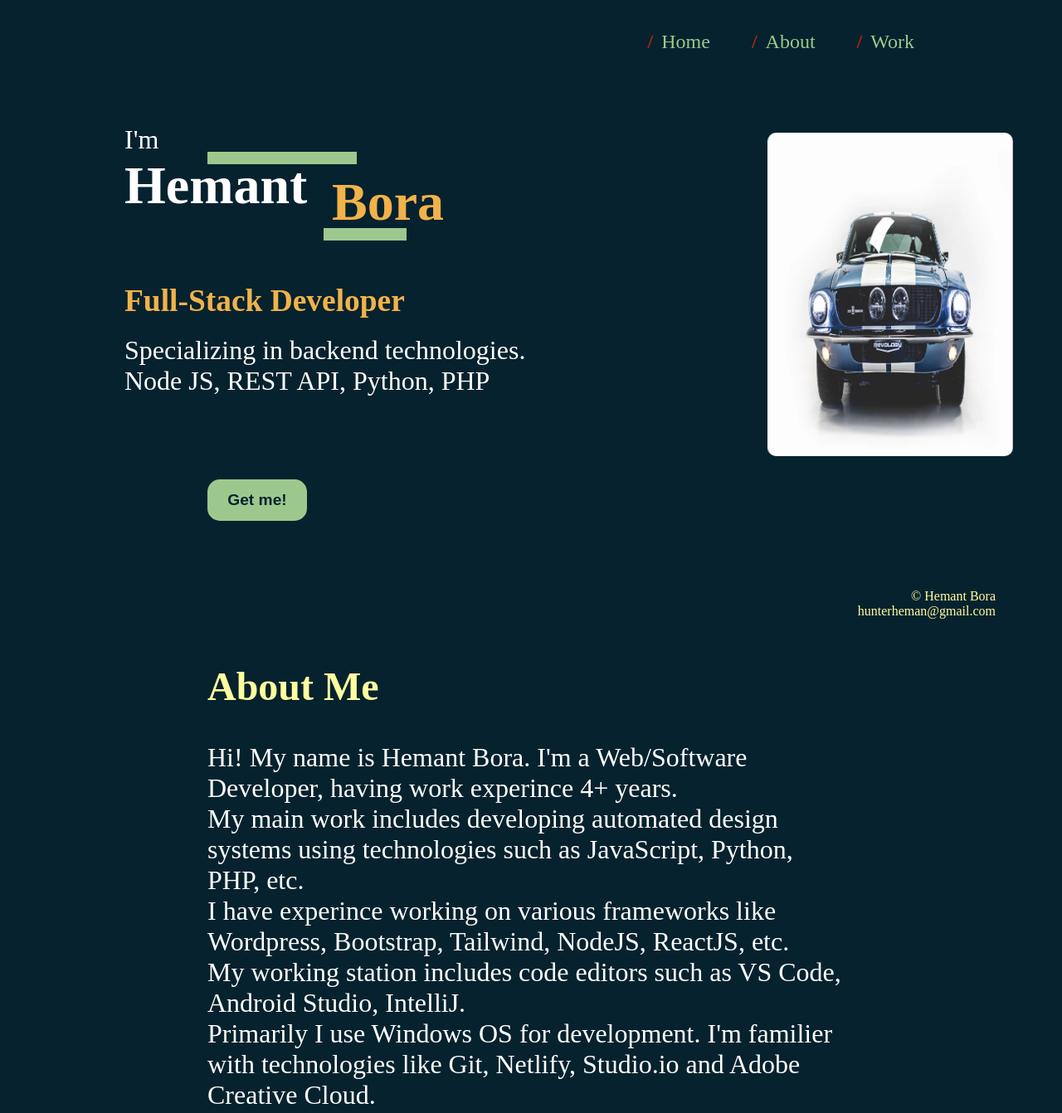
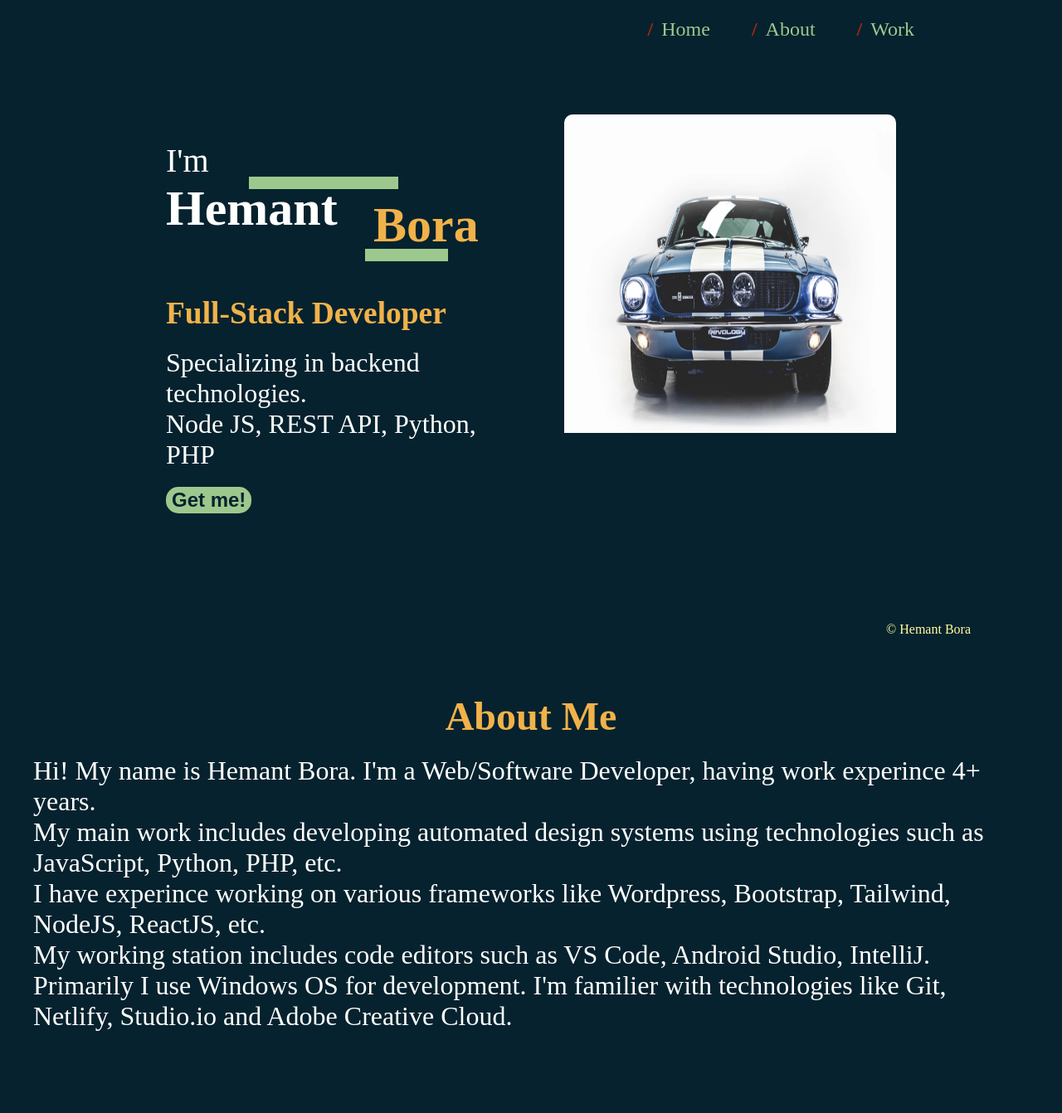
Before and after one commit to HemantHunt/Portfolio, a plain HTML site: page index.html in a window 1280 px wide. Shown: the top 1342 px of the page at 83% size. Drawn offline with Linux system fonts and the light colour scheme.

Commit message:
Add files via upload

```diff
--- a/index.html
+++ b/index.html
@@ -33,7 +33,8 @@
     </header>
 
     <!-- Home -->
-    <div id="home">
+    <section id="home">
+        <div class="home">
             <div class="name">
                 <p>I'm</p>
                 <h1 class="firstName">Hemant</h1>
@@ -51,22 +52,23 @@
                 <img id="mainImg" src="whitecar.jpg" alt="profilePic">
             </div>
         </div>
+    </section>
 
     <!-- About Me -->
-    <section>
-        <div id="about">
+    <section id="about">
+        <div class="about">
         <h1>About Me</h1>
         <p>Hi! My name is Hemant Bora. I'm a Web/Software Developer, having work experince 4+ years. <br>
              My main work includes developing automated design systems using technologies such as
             JavaScript, Python, PHP, etc. <br> I have experince working on various frameworks like Wordpress, Bootstrap, Tailwind, NodeJS, ReactJS, etc. <br>
             My working station includes code editors such as VS Code, Android Studio, IntelliJ.
             <br> Primarily I use Windows OS for development. I'm familier with technologies like Git, Netlify, Studio.io and Adobe Creative Cloud.
-        </aside> </p>
+        </p>
     </div>
     </section>
 
     <!-- Projects/Works -->
-    <section class="work">
+    <section id="work" class="work">
         <div class="container">
             <div class="card">
                 <div class="imgBox">
@@ -84,15 +86,16 @@
             </div>
             <div class="card">
                  <div class="imgBox">
-                    <img src="restAPI.jpg" alt="Red">
+                    <img src="redcar.jpg" alt="Red">
                 </div>
                 <div class="content">
                     <h2>02</h2>
-                    <h3>RESTful API</h3>
-                    <P>A working model of REST API with Node JS only, where User can login and create session, update and delete their information and session.
-			    Also have payment gatway and auto mailing system integration.
+                    <h3>Card Two</h3>
+                    <P>Lorem ipsum dolor sit amet consectetur adipisicing elit.
+                        Incidunt repudiandae quasi ab quas veritatis deserunt
+                        suscipit facilis commodi natus quia.
                     </P>
-                    <a href="https://github.com/HemantHunt/REST-API.git">Read More</a>
+                    <a href="#">Read More</a>
                 </div>
             </div>
             <div class="card">
@@ -115,7 +118,7 @@
 
     <footer>
         <p> © Hemant Bora </p>
-        <p> hunterheman@gmail.com </p>
+        <p> </p>
 
     </footer>
 
--- a/style.css
+++ b/style.css
@@ -20,7 +20,7 @@ body {
 header {
     position: fixed;
     width: 100%;
-    height: 100px;
+    height: 70px;
     display: block;
     background-color: #06222E;
     z-index: 2;
@@ -75,23 +75,29 @@ header {
 /* Span */
 #home {
     display: flex;
-    flex-direction: row;
+    justify-content: center;
+    align-items: center;
+    min-height: 80vh;
+}
+.home {
+    position: relative;
+    display: flex;
+    align-items: center;
+    max-width: 1200px;
+    flex-wrap: wrap;
 }
 .name {
     position: relative;
-    display: flex;
-    flex-direction: column;
-    top: 150px;
-    height: 100vh;
     color: #ffffff;
-    margin-left: 150px;
-    font-size: 2rem;
+    font-size: 2.5rem;
+    height: 300px;
+    width: 400px;
+    margin: 40px;
 }
 .firstName {
     position: relative;
     width: 200px;
     height: 20px;
-
 }
 .firstName::before {
     content: '';
@@ -126,6 +132,7 @@ header {
 .mainTag {
     position: relative;
     margin-top: 50px;
+    font-size: 2rem;
 }
 
 h3 {
@@ -134,16 +141,14 @@ h3 {
 }
 /*-- CTA button --*/
 .btn1 {
-    position: relative;
-    margin: 100px;
-    height: 50px;
-    width: 120px;
     color: #06222E;
     background: #9DC88D;
     border: none;
     border-radius: 15px;
     font-weight: 900;
-    font-size: 1.2rem;
+    font-size: 1.5rem;
+    margin-top: 20px;
+    padding: 2px 7px;
 }
 .btn1:hover {
     transform: scale(1.1,1.1);
@@ -151,19 +156,26 @@ h3 {
 }
 .imgContainer {
     position: relative;
-    float: right;
-    top: 150px;
-    left: 200px;
-    height: 400px;
-    width: 300px;
-
+    overflow: hidden;
+    height: 100%;
+    margin: 40px;
 }
+/* .imgContainer::before {
+    content: '';
+    position: absolute;
+    background: #9DC88D;
+    top: 90px;
+    left: 30px;
+    right: -5px;
+    bottom: 0;
+    height: 70%;
+    width: 80%;
+    z-index: -2;
+} */
 #mainImg {
-    position: absolute;
-    top: 10px;
-    height: 390px;
-    width: 300px;
-    transform: rotateY(-10deg);
+    position: relative;
+    top: 20px;
+    width: 400px;
     background: rgba( 255, 255, 255, 0.05 );
     backdrop-filter: blur( 3.0px );
     -webkit-backdrop-filter: blur( 3.0px );
@@ -172,7 +184,6 @@ h3 {
 #mainImg:hover {
     transform: scale(1.1,1.1);
     background: none;
-    box-shadow: none;
     transition: all 1s ease-in;
 }
 
@@ -183,14 +194,14 @@ footer {
     flex-direction: column;
     align-items: flex-end;
     bottom: 0;
-    height: 90px;
+    height: 50px;
     width: 100%;
     color: #FFFD9E;
     background-color: #06222E;
     z-index: 2;
 }
 footer p {
-    margin-right: 40px;
+    margin-right: 70px;
     padding-right: 40px;
     font-size: 1rem;
 }
@@ -270,8 +281,6 @@ footer p {
     box-shadow: 0 5px 15px rgba(0, 0, 0, 0.2);
 }
 img {
-    position: relative;
-    left: 90px;
     height: 400px;
 }
 .container .card .imgBox {
@@ -288,13 +297,30 @@ img {
 
 /* About Me page    */
 #about {
-    margin-left: 250px;
-    height: 100vh;
-    width: 60%;
+    display: flex;
+    flex-direction: column;
+    justify-content: center;
+    align-items: center;
+    min-height: 100vh;
     font-size: 2rem;
     color: #fff;
 }
-#about h1 {
-    margin-bottom: 40px;
-    color: #FFFD9E;
+.about {
+    position: relative;
+    display: flex;
+    justify-content: center;
+    align-items: center;
+    max-width: 1200px;
+    flex-wrap: wrap;
 }
+.about h1 {
+    color: #F1B24A;
+    margin-bottom: 20px;
+}
+.about p {
+
+}
+
+/*
+    Mobile
+*/
```
Lines whose indentation alone changed are shown as unchanged.
